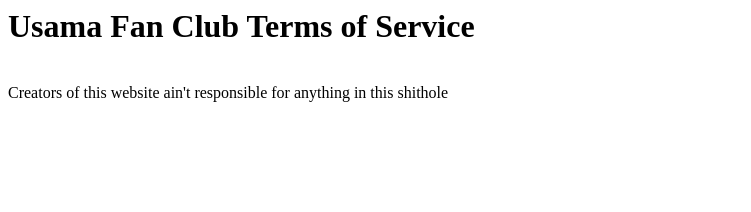
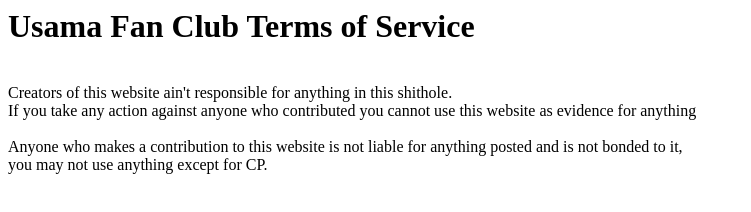
Before and after one commit to UsamaBased/Usama, a plain HTML site: page pages/tos.html in a window 1280 px wide. Shown: the whole page, without its empty margins (0-751 px from the left). Drawn offline with Linux system fonts and the light colour scheme; files that its build step writes are made by us from their sources.

Commit message:
ToS Change

```diff
--- a/pages/tos.html
+++ b/pages/tos.html
@@ -10,6 +10,9 @@
   <body>
     <h1>Usama Fan Club Terms of Service</h1>
     <br>
-    Creators of this website ain't responsible for anything in this shithole
+    Creators of this website ain't responsible for anything in this shithole.<br>
+    If you take any action against anyone who contributed you cannot use this website as evidence for anything<br><br>
+    Anyone who makes a contribution to this website is not liable for anything posted and is not bonded to it,<br>
+    you may not use anything except for CP.
   </body>
 </html>
```
Also changed, not shown: pages/scripts/prayer.js (line endings or trailing spaces).
